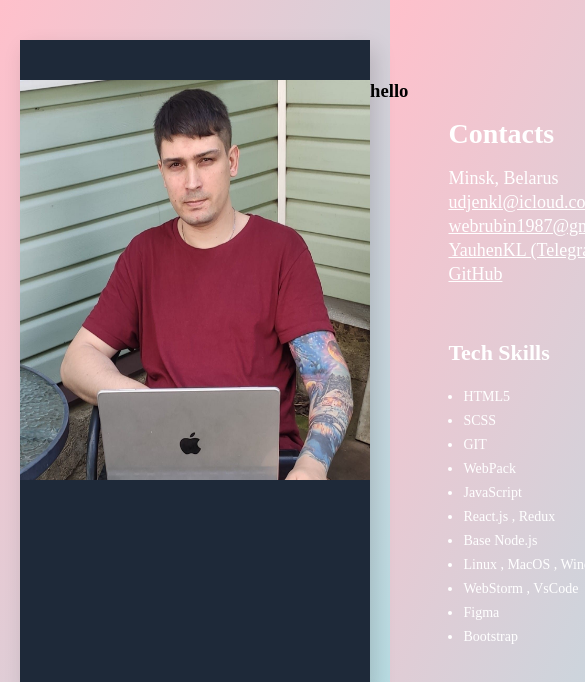
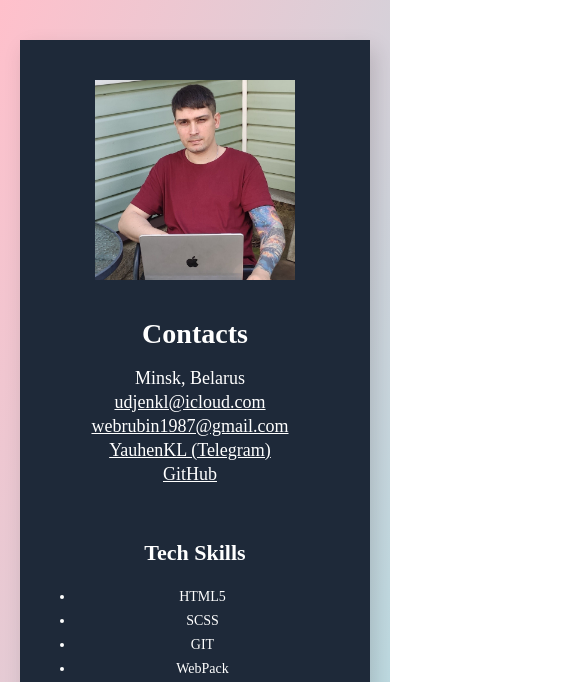
Before and after one commit to UdjenKL/CV-Frontend, a plain HTML site: page index.html in a window 390 px wide. Shown: the top 682 px of the page, 585 px wide, since content can reach past the window. Drawn offline with Linux system fonts and the light colour scheme.

Commit message:
feat: add 390px adaptiv

```diff
--- a/index.html
+++ b/index.html
@@ -7,31 +7,77 @@
     <link href="styles.css" rel="stylesheet" type="text/css">
     <title>cv</title>
     <style>
+
         @media (max-width: 780px) {
-            .description {
-                display: none;
+            .aside {
+                max-width: 100%;
+            }
+
+            .avatar {
+                height: 400px;
+                display: flex;
+                flex-direction: row;
+            }
+            .footer {
+                max-width: 100%;
+            }
+        }
+
+        @media (max-width: 775px) {
+            .footer {
+                max-width: 100%;
+            }
+            .aside {
+                max-width: 100%;
+            }
+            .avatar {
+                height: 200px;
+                width: 200px;
+                display: flex;
+                flex-direction: row;
+            }
+            .about {
+
+            }
+
+            @media (max-width: 745px) {
+                .wrapper {
+                    max-width: 610px;
                 }
                 .about {
                     display: none;
                 }
+            }
+
+            @media (max-width: 390px) {
                 .aside {
-                display: flex;
-                width: 740px;
+                    width: 390px;
                 }
-            .avatar {
-             height: 400px;
-                max-width: 100%;
-                display: flex;
-                flex-direction: row;
+                img.avatar {
+                    padding-left: 75px;
+                }
+                .main {
+                    text-align: center;
+                }
+                .footer {
+                    max-width:100%;
+                }
+                .footer-item {
+                    width: 70px;
+                    height: 70px;
+                }
+                .footer-item img {
+                    width: 80px;
+                }
             }
         }
     </style>
 </head>
 <body>
+<div class="site">
     <div class="wrapper">
         <div class="aside">
             <img class="avatar" src="./img/My_photo.jpg" alt="My photo">
-        <h3>hello</h3>
             <div class="main">
                 <div class="contacts">
                     <h3 class="contacts-title">Contacts</h3><br>
@@ -157,5 +203,6 @@
                                           height="100px" alt="github"></div>
         </a>
     </div>
+</div>
 </body>
 </html>
--- a/styles.css
+++ b/styles.css
@@ -12,6 +12,9 @@ background: linear-gradient(to top left, powderblue, pink);
     padding-bottom: 40px;
     padding-left: 20px;
     padding-right: 20px;
+}
+.site {
+    max-width: 1200px;
 }
 .wrapper {
         background: #ffffff;
@@ -127,9 +130,10 @@ padding-left: 90px;
     color: white;
 }
 .footer {
+
     justify-content: center;
     align-items: center;
-    max-width: 1200px;
+    max-width: 100%;
     margin: auto;
     box-shadow: 5px 9px 20px rgba(0, 0, 0, 0.20);
     background-color: #7E1A34;
```
Lines whose indentation alone changed are shown as unchanged.
